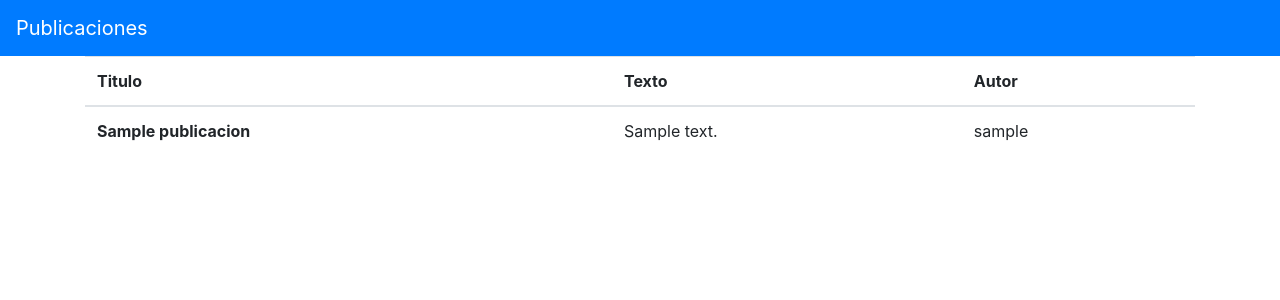
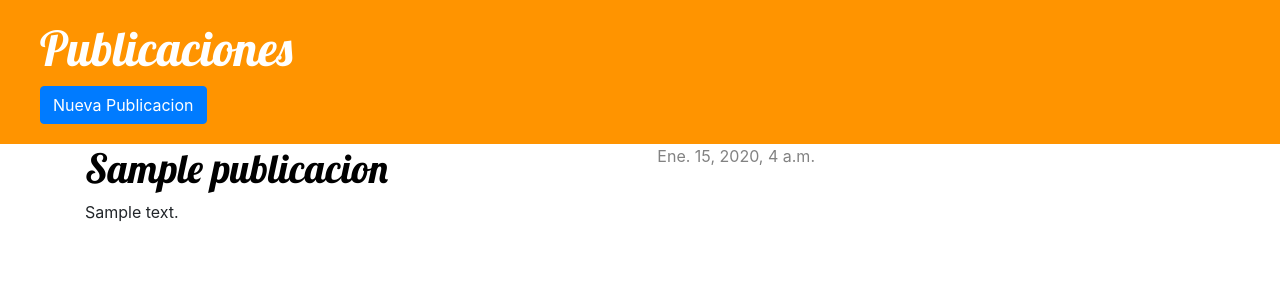
Before and after one commit to ochoad24/PrimerBlogDjango, a Django app: template blog/templates/blog/listar_pub.html in a window 1280 px wide. Shown: the top 300 px of the page. Run offline with Django 3.2, Linux system fonts and the light colour scheme; the template is opened without the code that fills it: values that come from a table or form of the project are taken from there, others are empty; tables that the repository leaves empty hold one stand-in row (values such as "Sample post"); some libraries are stand-ins or nearby versions.

Commit message:
Agregar Publicaciones

```diff
--- /dev/null
+++ b/blog/forms.py
@@ -0,0 +1,6 @@
+from django import forms
+from .models import Publicacion
+class FormPub(forms.ModelForm):
+    class Meta:
+        model=Publicacion
+        fields=('titulo','texto','autor',)
--- /dev/null
+++ b/blog/static/css/blog.css
@@ -0,0 +1,47 @@
+.page-header {
+    background-color: #ff9400;
+    margin-top: 0;
+    padding: 20px 20px 20px 40px;
+}
+
+.page-header h1, .page-header h1 a, .page-header h1 a:visited, .page-header h1 a:active {
+    color: #ffffff;
+    font-size: 36pt;
+    text-decoration: none;
+}
+
+.content {
+    margin-left: 40px;
+}
+
+h1, h2, h3, h4 {
+    font-family: 'Lobster', cursive;
+}
+
+.date {
+    float: right;
+    color: #828282;
+}
+
+.save {
+    float: right;
+}
+
+.post-form textarea, .post-form input {
+    width: 100%;
+}
+
+.top-menu, .top-menu:hover, .top-menu:visited {
+    color: #ffffff;
+    float: right;
+    font-size: 26pt;
+    margin-right: 20px;
+}
+
+.post {
+    margin-bottom: 70px;
+}
+
+.post h1 a, .post h1 a:visited {
+    color: #000000;
+}
--- /dev/null
+++ b/blog/templates/blog/base.html
@@ -0,0 +1,43 @@
+{% load static %}
+<!doctype html>
+<html lang="en">
+
+<head>
+    <title>Publicaciones</title>
+    <!-- Required meta tags -->
+    <meta charset="utf-8">
+    <meta name="viewport" content="width=device-width, initial-scale=1, shrink-to-fit=no">
+    <!-- Bootstrap CSS -->
+    <link rel="stylesheet" href="https://stackpath.bootstrapcdn.com/bootstrap/4.3.1/css/bootstrap.min.css"
+        integrity="sha384-ggOyR0iXCbMQv3Xipma34MD+dH/1fQ784/j6cY/iJTQUOhcWr7x9JvoRxT2MZw1T" crossorigin="anonymous">
+    <link href="//fonts.googleapis.com/css?family=Lobster&subset=latin,latin-ext" rel="stylesheet" type="text/css">
+    <link rel="stylesheet" href="{% static 'css/blog.css' %}">
+
+</head>
+
+<body>
+    <div class="page-header">
+        <h1><a href="/">Publicaciones</a></h1>
+        <a href="{% url 'nuevo_pub' %}" class="btn btn-primary">Nueva Publicacion</a>
+    </div>
+    <div class="container">
+        <div class="row">
+            <div class="col-md-8">
+                    {% block content %}
+                    {% endblock %}
+            </div>
+        </div>
+    </div>
+
+    <script src="https://code.jquery.com/jquery-3.3.1.slim.min.js"
+        integrity="sha384-q8i/X+965DzO0rT7abK41JStQIAqVgRVzpbzo5smXKp4YfRvH+8abtTE1Pi6jizo"
+        crossorigin="anonymous"></script>
+    <script src="https://cdnjs.cloudflare.com/ajax/libs/popper.js/1.14.7/umd/popper.min.js"
+        integrity="sha384-UO2eT0CpHqdSJQ6hJty5KVphtPhzWj9WO1clHTMGa3JDZwrnQq4sF86dIHNDz0W1"
+        crossorigin="anonymous"></script>
+    <script src="https://stackpath.bootstrapcdn.com/bootstrap/4.3.1/js/bootstrap.min.js"
+        integrity="sha384-JjSmVgyd0p3pXB1rRibZUAYoIIy6OrQ6VrjIEaFf/nJGzIxFDsf4x0xIM+B07jRM"
+        crossorigin="anonymous"></script>
+</body>
+
+</html>
--- a/blog/templates/blog/listar_pub.html
+++ b/blog/templates/blog/listar_pub.html
@@ -1,50 +1,13 @@
-<!doctype html>
-<html lang="en">
+{% extends 'blog/base.html' %}
 
-<head>
-    <title>Publicaciones</title>
-    <!-- Required meta tags -->
-    <meta charset="utf-8">
-    <meta name="viewport" content="width=device-width, initial-scale=1, shrink-to-fit=no">
-
-    <!-- Bootstrap CSS -->
-    <link rel="stylesheet" href="https://stackpath.bootstrapcdn.com/bootstrap/4.3.1/css/bootstrap.min.css"
-        integrity="sha384-ggOyR0iXCbMQv3Xipma34MD+dH/1fQ784/j6cY/iJTQUOhcWr7x9JvoRxT2MZw1T" crossorigin="anonymous">
-</head>
-
-<body>
-    <nav class="navbar navbar-dark bg-primary">
-        <a class="navbar-brand text-white">Publicaciones</a>
-    </nav>
-    <div class="container">
-        <table class="table">
-            <thead>
-                <tr>
-                    <th scope="col">Titulo</th>
-                    <th scope="col">Texto</th>
-                    <th scope="col">Autor</th>
-                </tr>
-            </thead>
-            <tbody>
-                {% for p in pub %}
-                <tr>
-                    <th>{{p.titulo}}</th>
-                    <td>{{p.texto}}</td>
-                    <td>{{p.autor}}</td>
-                </tr>
-                {% endfor %}
-            </tbody>
-        </table>
+{% block content %}
+{% for post in pub %}
+<div class="post">
+    <div class="date">
+        {{ post.fecha_publicacion }}
     </div>
-    <script src="https://code.jquery.com/jquery-3.3.1.slim.min.js"
-        integrity="sha384-q8i/X+965DzO0rT7abK41JStQIAqVgRVzpbzo5smXKp4YfRvH+8abtTE1Pi6jizo"
-        crossorigin="anonymous"></script>
-    <script src="https://cdnjs.cloudflare.com/ajax/libs/popper.js/1.14.7/umd/popper.min.js"
-        integrity="sha384-UO2eT0CpHqdSJQ6hJty5KVphtPhzWj9WO1clHTMGa3JDZwrnQq4sF86dIHNDz0W1"
-        crossorigin="anonymous"></script>
-    <script src="https://stackpath.bootstrapcdn.com/bootstrap/4.3.1/js/bootstrap.min.js"
-        integrity="sha384-JjSmVgyd0p3pXB1rRibZUAYoIIy6OrQ6VrjIEaFf/nJGzIxFDsf4x0xIM+B07jRM"
-        crossorigin="anonymous"></script>
-</body>
-
-</html>
+    <h1><a href="{% url 'detalle_pub' pk=post.pk %}">{{ post.titulo }}</a></h1>
+    <p>{{ post.texto|linebreaksbr }}</p>
+</div>
+{% endfor %}
+{% endblock %}
--- a/blog/urls.py
+++ b/blog/urls.py
@@ -1,5 +1,8 @@
 from django.urls import path
 from . import views
 urlpatterns=[
-    path('',views.listar_pub,name='listar_pub')
+    path('',views.listar_pub,name='listar_pub'),
+    path('publicacion/<int:pk>/', views.detalle_pub, name='detalle_pub'),
+    path('publicacion/nuevo', views.nuevo_pub, name='nuevo_pub'),
+    path('publicacion/<int:pk>/editar/', views.editar_pub, name='editar_pub'),
 ]
```
Also changed, not shown: blog/templates/blog/detalle_pub.html (added, +12 -0 lines), blog/templates/blog/editar_pub.html (added, +9 -0 lines), blog/templates/blog/nuevo_pub.html (added, +9 -0 lines), blog/views.py (+33 -1 lines).
